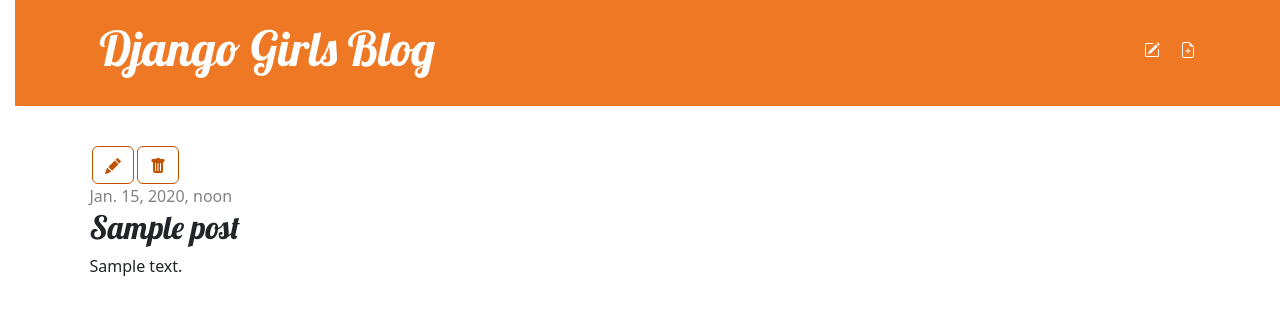
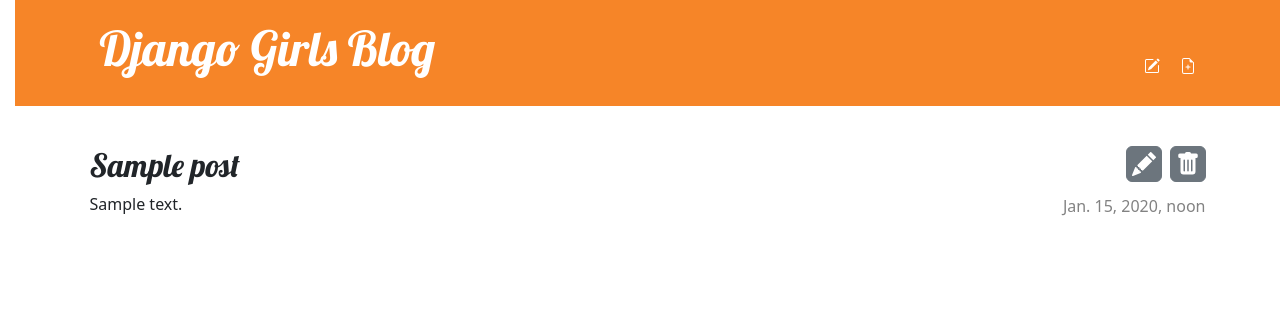
Before and after one commit to AndraPetcuEndava/my-first-blog, a Django app: page /post/1/ in a window 1280 px wide. Shown: the top 315 px of the page. Run offline with Django 5.2, Linux system fonts and the light colour scheme; a user stored in the database is signed in; tables that the repository leaves empty hold one stand-in row (values such as "Sample post").

Commit message:
Update text layout and button styling

```diff
--- a/blog/static/css/blog.css
+++ b/blog/static/css/blog.css
@@ -8,7 +8,7 @@
 }
 
 .page-header {
-    background-color: #ee7824;
+    background-color: #f68528;
     margin-top: 0;
     margin-bottom: 40px;
     padding: 20px 20px 20px 40px;
@@ -51,7 +51,7 @@
 .top-menu:visited {
     color: #ffffff;
     float: right;
-    font-size: 26pt;
+    font-size: 40pt;
     margin-right: 20px;
 }
 
@@ -64,22 +64,44 @@
 .post h2 a,
 .post h2 a:visited {
     color: #000000;
+    text-decoration: none;
+    font-family: 'Lobster', cursive;
 }
+
+.post h2 a:hover {
+    color: #C25100;
+    text-decoration: underline;
+}
+
+.post h1 a,
+.post h1 a:visited {
+    color: #000000;
+    text-decoration: none;
+}
+
+.post h1 a:hover {
+    color: #C25100;
+    text-decoration: underline;
+}
+
 
 .post > .date,
 .post > .actions {
     display: flex;
-    gap: 1px; /* Reduced from 20px to 4px */
+    gap: 1px;
     align-items: center;
 }
 
 /* Secondary buttons (Publish, Delete, etc.) */
-.btn-secondary,
-.btn-secondary:visited {
-    color: #C25100;
-    background: none;
-    border-color: #C25100;
-    margin-left: 2px;
+.btn-secondary {
+    background-color: #6c757d; /* gri */
+    color: #fff;
+    border: 1px solid #6c757d;
+}
+
+.btn-secondary:hover {
+    background-color: #5a6268;
+    color: #fff;
 }
 
 /* Hover effect for buttons */
@@ -87,3 +109,86 @@
     color: #FFFFFF;
     background-color: #C25100;
 }
+
+.actions-right {
+    display: flex;
+    justify-content: flex-end;
+    gap: 8px;
+    margin-bottom: 8px;
+    width: 100%;
+}
+
+.actions-right .btn-secondary svg {
+    width: 24px;
+    height: 24px;
+}
+
+.actions-date {
+    display: flex;
+    justify-content: flex-end;
+    align-items: center;
+    gap: 8px;
+    margin-bottom: 8px;
+    width: 100%;
+}
+
+.actions-date .btn-secondary svg {
+    width: 24px;
+    height: 24px;
+}
+
+.actions-date .date {
+    color: #828282;
+    font-size: 16px;
+    margin-left: 8px;
+}
+
+.post-detail-flex {
+    display: flex;
+    flex-direction: row;
+    align-items: flex-start;
+    gap: 32px;
+    justify-content: space-between;
+}
+
+.actions-date-vertical {
+    display: flex;
+    flex-direction: column;
+    align-items: flex-end;
+    min-width: 160px;
+}
+
+.actions-icons {
+    display: flex;
+    gap: 8px;
+    margin-bottom: 8px;
+}
+
+.actions-date-vertical .btn-secondary svg {
+    width: 24px;
+    height: 24px;
+}
+
+.actions-date-vertical .btn-secondary {
+    width: 36px;
+    height: 36px;
+    padding: 0;
+    display: flex;
+    align-items: center;
+    justify-content: center;
+    font-size: 18px;
+    margin-left: 0;
+    margin-right: 0;
+}
+
+.actions-date-vertical .date {
+    color: #828282;
+    font-size: 16px;
+    margin-top: 4px;
+    text-align: right;
+}
+
+.post-content {
+    flex: 1;
+    text-align: left;
+}
--- a/blog/templates/blog/post_detail.html
+++ b/blog/templates/blog/post_detail.html
@@ -1,37 +1,44 @@
 {% extends 'blog/base.html' %}
 
 {% block content %}
-    <article class="post">
-        <!-- Section for action buttons (Publish, Edit, Delete) -->
-        <aside class="actions">
+<article class="post post-detail-flex">
+    <!-- Main section for the post text and title -->
+    <div class="post-content">
+        <h2>{{ post.title }}</h2>
+         <!-- Post body text -->
+        <p>{{ post.text|linebreaksbr }}</p>
+    </div>
+    <!-- Side column with actions (Edit/Delete) and the publish date -->
+    <div class="actions-date-vertical">
+        <div class="actions-icons">
             {% if user.is_authenticated %}
                 {% if not post.published_date %}
-                <!-- If the post is not published yet (a draft), show the Publish button -->
                     <form method="post" action="{% url 'post_publish' pk=post.pk %}" style="display:inline;">
                         {% csrf_token %}
-                        <button type="submit" class="btn btn-secondary">Publish</button>
+                        <button type="submit" class="btn btn-secondary" title="Publish">
+                            {% include './icons/file-earmark-plus.svg' %}
+                        </button>
                     </form>
                 {% endif %}
-                <a class="btn btn-secondary" href="{% url 'post_edit' pk=post.pk %}">
+                 <!-- Edit button -->
+                <a class="btn btn-secondary" href="{% url 'post_edit' pk=post.pk %}" title="Edit">
                     {% include './icons/pencil-fill.svg' %}
                 </a>
-                <!-- Delete button: sends a POST request to delete the post -->
+                <!-- Delete button -->
                 <form method="post" action="{% url 'post_remove' pk=post.pk %}" style="display:inline;">
                     {% csrf_token %}
-                    <button type="submit" class="btn btn-secondary">
+                    <button type="submit" class="btn btn-secondary" title="Delete">
                         {% include './icons/trash-fill.svg' %}
                     </button>
                 </form>
             {% endif %}
-        </aside>
-        <!-- If the post has been published, display the date -->
+        </div>
+         <!-- Displaying the published date -->
         {% if post.published_date %}
             <time class="date">
                 {{ post.published_date }}
             </time>
         {% endif %}
-
-        <h2>{{ post.title }}</h2>
-        <p>{{ post.text|linebreaksbr }}</p>
-    </article>
+    </div>
+</article>
 {% endblock %}
--- a/blog/templates/blog/post_draft_list.html
+++ b/blog/templates/blog/post_draft_list.html
@@ -4,7 +4,7 @@
     {% for post in posts %}
         <div class="post">
             <p class="date">created: {{ post.created_date|date:'d-m-Y' }}</p>
-            <h1><a href="{% url 'post_detail' pk=post.pk %}">{{ post.title }}</a></h1>
+            <h2><a href="{% url 'post_detail' pk=post.pk %}">{{ post.title }}</a></h2>
             <p>{{ post.text|truncatechars:200 }}</p>
         </div>
     {% endfor %}
```
